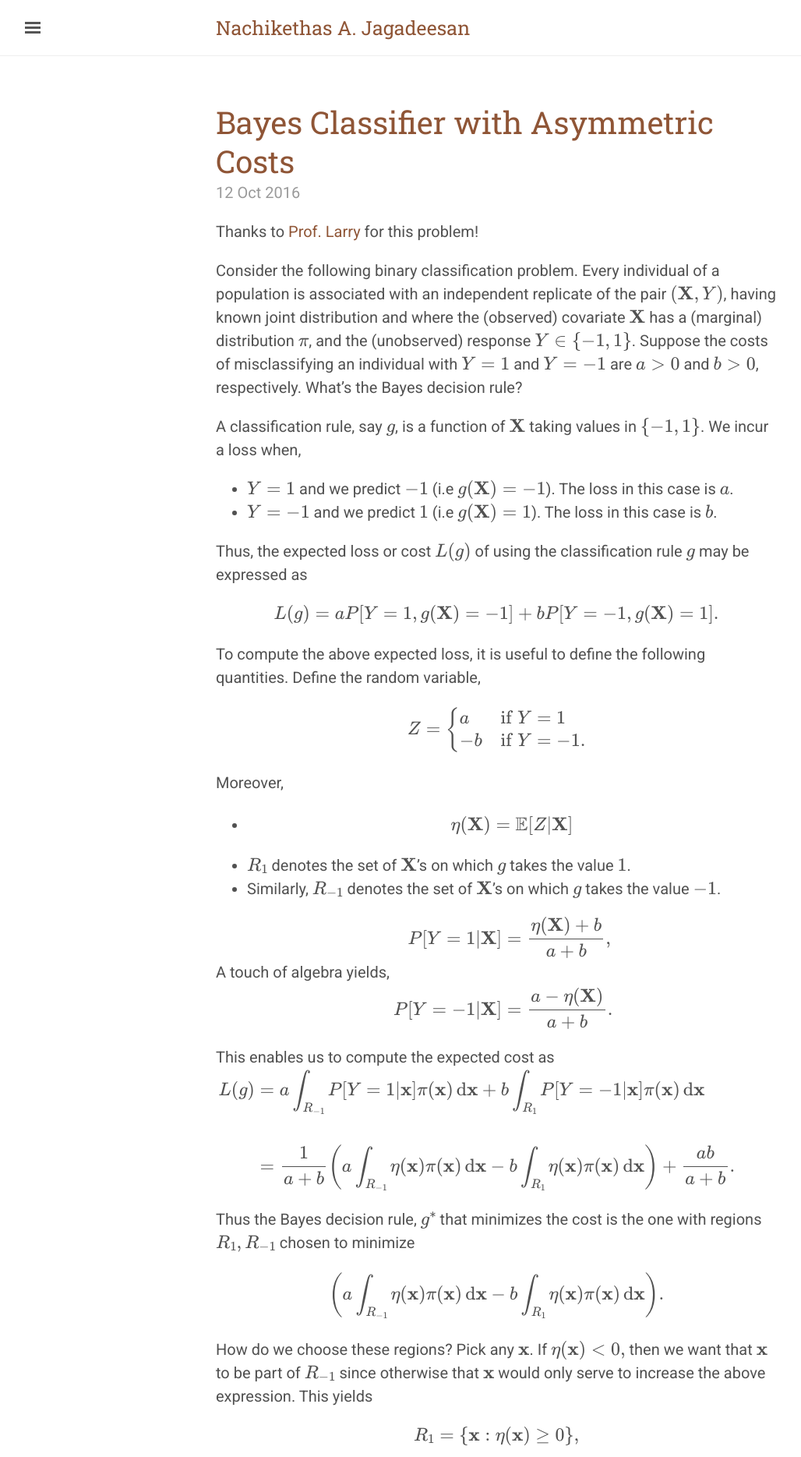
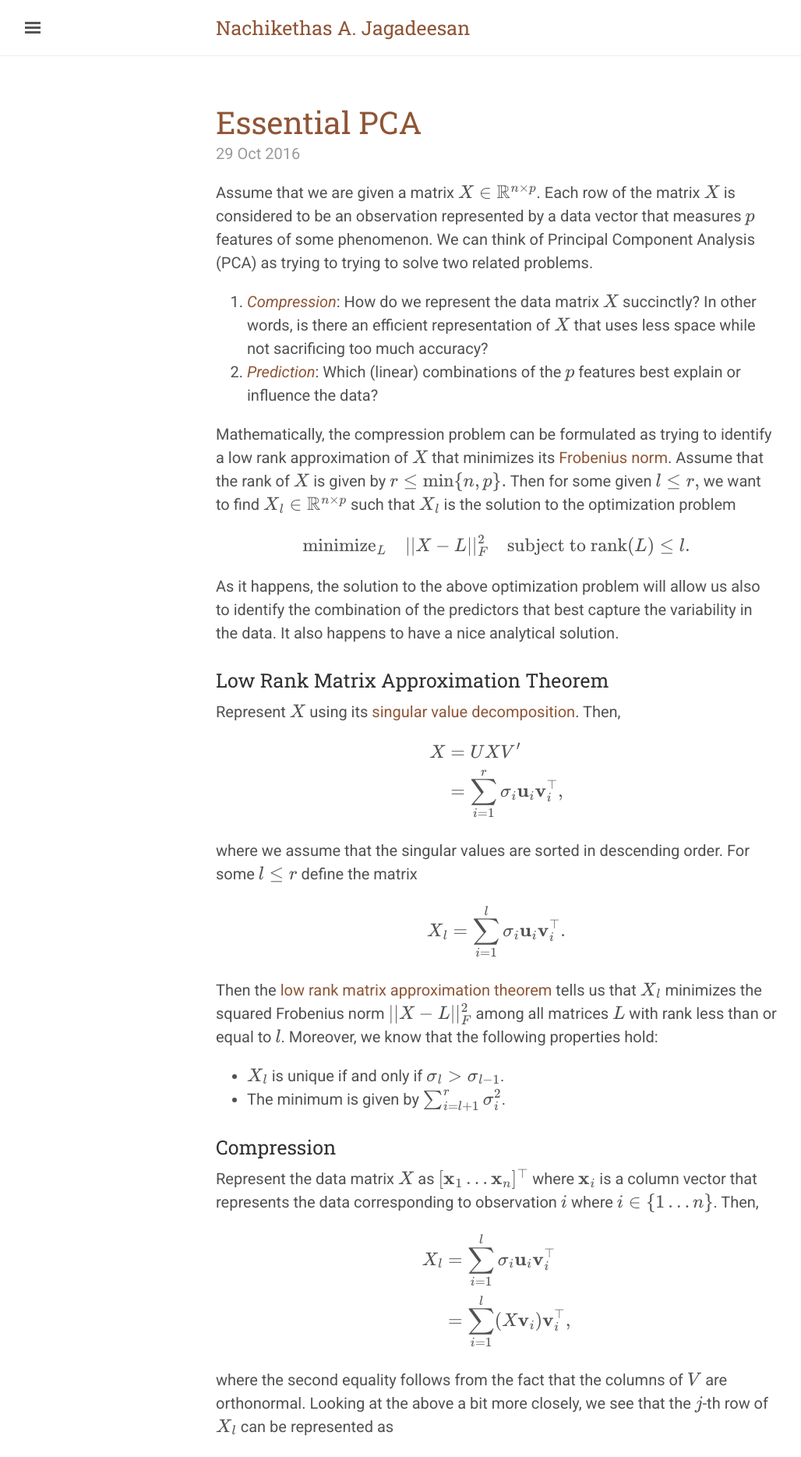
Before and after one commit to nachikethas/nachikethas.github.io, a Jekyll site: the page built from index.html, in a window 1280 px wide. Shown: the top 1869 px of the page at 78% size, without its empty margins (3-1031 px from the left). Built offline with Jekyll 4.4.1, drawn with Linux system fonts in a browser that asks for light colours; some web fonts are replaced; formulas are drawn with MathJax 3; the list of posts is cut into pages by our own code; some of the changed text lies outside the part shown.

Commit message:
Post on PCA and a new About page

```diff
--- a/_config.yml
+++ b/_config.yml
@@ -11,7 +11,7 @@ author:
   linkedin:          https://www.linkedin.com/in/nachikethasaj
   github:            https://github.com/nachikethas
   scholar:           https://scholar.google.com/citations?user=ls-7rRMAAAAJ
-  #email:            foo@bar.com
+  email:             nanantha [at] usc.edu
 
 urls:
     usc:             http://www.usc.edu/
--- a/_includes/sidebar.html
+++ b/_includes/sidebar.html
@@ -43,6 +43,7 @@
     <a href="{{ site.author.scholar }}"><i class="fa fa-google fa-2x"></i></a>
     <a href="{{ site.author.twitter }}"><i class="fa fa-twitter fa-2x"></i></a>
     <a href="{{ site.author.linkedin }}"><i class="fa fa-linkedin fa-2x"></i></a>
+    <a href="mailto:{{ site.author.email }}"><i class="fa fa-envelope fa-2x"></i></a>
     </p>
     <p>
       &copy; {{ site.time | date: '%Y' }}. All rights reserved.
--- /dev/null
+++ b/_posts/2016-10-29-essential-pca.md
@@ -0,0 +1,140 @@
+---
+layout: post
+title: Essential PCA
+date: 2016-10-29
+tags: [statistics, learning, algorithms]
+---
+
+Assume that we are given a matrix $$X \in \mathbb{R}^{n \times p}$$.
+Each row of the matrix $$X$$ is considered to be an observation
+represented by a data vector that measures $$p$$ features of some
+phenomenon. We can think of Principal Component Analysis (PCA) as trying
+to trying to solve two related problems.
+
+1. [*Compression*](#compression): How do we represent the data matrix $$X$$
+   succinctly? In other words, is there an efficient representation of
+   $$X$$ that uses less space while not sacrificing too much accuracy?
+2. [*Prediction*](#prediction): Which (linear) combinations of the $$p$$
+   features best explain or influence the data?
+
+Mathematically, the compression problem can be formulated as trying to
+identify a low rank approximation of $$X$$ that minimizes its [Frobenius
+norm](https://en.wikipedia.org/wiki/Matrix_norm#Frobenius_norm). Assume
+that the rank of $$X$$ is given by $$r \le \min\{n, p\}.$$ Then for some
+given $$l \le r,$$ we want to find $$X_l \in \mathbb{R}^{n \times p}$$
+such that $$X_l$$ is the solution to the optimization problem
+
+$$
+\text{minimize}_L \quad || X - L ||_F^2 \quad \text{subject to rank}(L)\le l.
+$$
+
+As it happens, the solution to the above optimization problem will allow
+us also to identify the combination of the predictors that best capture
+the variability in the data. It also
+happens to have a nice analytical solution.
+
+### Low Rank Matrix Approximation Theorem
+Represent $$X$$ using its [singular value
+decomposition](https://en.wikipedia.org/wiki/Singular_value_decomposition). Then,
+
+$$
+\begin{align}
+X &= UXV' \\
+  &= \sum_{i=1}^r \sigma_i \mathbf{u}_i \mathbf{v}_i^\top,
+\end{align}
+$$
+
+where we assume that the singular values are sorted in descending
+order. For some $$ l \le r $$ define the matrix
+
+$$
+X_l = \sum_{i=1}^l \sigma_i \mathbf{u}_i \mathbf{v}_i^\top.
+$$
+
+Then the [low rank matrix approximation
+theorem](http://link.springer.com/article/10.1007%2FBF02288367) tells us
+that $$ X_l $$ minimizes the squared Frobenius norm $$ || X - L ||_F^2
+$$ among all matrices $$L$$ with rank less than or equal to $$l$$.
+Moreover, we know that the following properties hold:
+* $$X_l$$ is unique if and only if $$\sigma_l > \sigma_{l-1}$$.
+* The minimum is given by $$\sum_{i = l+1}^r \sigma_i^2$$.
+
+### Compression {#compression}
+
+Represent the data matrix $$X$$ as $$[\mathbf{x}_1 \dots
+\mathbf{x}_n]^\top$$ where $$\mathbf{x}_i$$ is a column vector that
+represents the data corresponding to observation $$i$$ where $$i \in
+\{1\dots n\}$$. Then,
+
+$$
+\begin{align}
+X_l &= \sum_{i=1}^l \sigma_i \mathbf{u}_i \mathbf{v}_i^\top\\
+    &= \sum_{i=1}^l (X\mathbf{v}_i)\mathbf{v}_i^\top,
+\end{align}
+$$
+
+where the second equality follows from the fact that the columns of
+$$V$$ are orthonormal. Looking at the above a bit more closely, we see
+that the $$j$$-th row of $$X_l$$ can be represented as
+
+$$
+(\mathbf{x}_j^l)^\top = \sum_{i=1}^l (\mathbf{x}_j^\top\mathbf{v}_i)\mathbf{v}_i^\top.
+$$
+
+The above equation gives us precisely the lower dimensional
+representation of the observation $$j$$. In fact, the above equation
+represents the observation $$j$$ as the sum of its projections along the
+basis vectors $$\{\mathbf{v}_i : i \in 1\dots l\}$$, which can be
+interpreted as the reduced set of features that we use for representing
+our observations. In short, we represent each observation by its
+projection onto the subspace spanned by the basis vectors
+$$\{\mathbf{v}_i : i \in 1\dots l\}$$. Since the projections lie in a
+lower dimensional subspace ($$l \le r$$), we obtain a compressed representation of the
+original data.
+
+### Prediction {#prediction}
+
+At the outset we stated that PCA identifies the (linear)
+combinations of features that best explain or influence the data. Let's
+make this notion slightly more precise. Consider a random vector
+$$\mathbf{X}$$ with mean zero that takes values in $$\mathbb{R}^p$$
+according to some unknown distribution $$\mathbb{P}$$. Assume that the
+covariance matrix of $$\mathbf{X}$$ exists and is given by
+$$\mathrm{E}[\mathbf{X}^\top\mathbf{X}] = \Sigma$$. Think of each data
+vector $$\mathbf{x}_j$$ as a realization of $$\mathbf{X}$$ that we get
+to observe. We have $$n$$ such data vectors which constitutes our data
+matrix $$X$$.
+
+Identifying the direction along which $$\mathbf{X}$$ varies the most can
+be formulated as identifying the vector $$\mathbf{b} \in \mathbb{R}^p$$
+that maximizes $$\mathrm{Var}(\mathbf{b}^\top \mathbf{X})$$. This
+can be written down as the optimization problem,
+
+$$
+\max_{||\mathbf{b}||_2 = 1} \mathrm{Var}(\mathbf{b}^\top \mathbf{X}) =
+\max_{||\mathbf{b}||_2 = 1} \mathbf{b}^\top \Sigma \mathbf{b}.
+$$
+
+The [Rayleigh-Ritz
+Theorem](http://www.cis.upenn.edu/~cis515/cis515-15-spectral-clust-appA.pdf)
+tells us that the maximum value of the above optimization is
+the largest eigenvalue, say $$\lambda_r$$, of the covariance matrix $$
+\Sigma $$. This value is obtained when $$\mathbf{b}$$ is the
+normalized eigenvector, say $$\mathbf{v}_r$$, corresponding to the
+largest eigenvalue. Indeed, we can obtain the second largest eigenvalue
+by adding the constraint that $$\mathbf{b}$$ should be perpendicular to
+$$\mathbf{v}_r$$. We can obtain the other eigenvalues and eigenvectors
+in a similar fashion.
+
+In the singular value decomposition of $$X$$, the column vectors of
+$$V$$ correspond to the eigenvectors of $$X^\top X$$, which is an
+approximation of $$\Sigma$$ scaled by $$n$$. In fact, by [the law of
+large numbers](https://en.wikipedia.org/wiki/Law_of_large_numbers),
+
+$$
+\lim_{n \to \infty} \frac{1}{n} \left(X^\top X\right) = \Sigma.
+$$
+
+Thus the $$l$$ directions that
+PCA chooses are precisely the directions along which the data is most
+variable.
--- a/_sass/main.scss
+++ b/_sass/main.scss
@@ -27,7 +27,7 @@ ul.posts li span {
 /*****************************************************************************/
 .sidebar .social-icons a {
     /*color: rgba(255, 255, 255, 0.6);*/
-    padding-right: 1.50em;
+    padding-right: 0.75em;
 }
 
 /*****************************************************************************/
--- /dev/null
+++ b/about.md
@@ -0,0 +1,61 @@
+---
+layout: page
+title: About
+---
+
+## Research
+I am broadly interested in statistics and networking. My current
+research investigates the location estimation problem for indoor
+wireless devices from an optimization perspective.
+
+## Publications
+
+* _A Unifying Bayesian Optimization Framework for Radio Frequency
+  Localization_. Nachikethas A. Jagadeesan and Bhaskar Krishnamachari.
+  In preparation.
+
+* _Software-Defined Networking Paradigms in Wireless Networks: A
+  Survey_. Nachikethas A. Jagadeesan and Bhaskar Krishnamachari. In ACM
+  Computing Surveys (CSUR): Volume 47 Issue 2, January 2015. ([pdf]({{
+  site.baseurl }}/assets/papers/wirelessSDN.pdf))
+
+* _A Secure Computation Framework for SDNs_. Nachikethas A. Jagadeesan,
+  Ranjan Pal, Kaushik Nadikuditi, Yan Huang, Minlan Yu, and Elaine Shi.
+  In ACM SIGCOMM Workshop on Hot Topics in Software Defined Networking
+  (HotSDN), 2014. ([pdf]({{ site.baseurl
+  }}/assets/papers/hotsdn14-secure.pdf))
+
+## Education
+
+* PhD Electrical Engineering, Fall 2017 (Expected)
+  Advisor: Prof. [Bhaskar
+  Krishnamachari](http://ceng.usc.edu/~bkrishna/)
+  [University of Southern California](http://www.usc.edu/).
+
+* MS Statistics, May 2017 (Expected)
+  University of Southern California.
+
+* MS Electrical Engineering, May 2015
+  University of Southern California.
+
+* B.Tech Engineering Physics, July 2011
+  [Indian Institute of Technology Madras](https://www.iitm.ac.in/).
+
+## Professional Activities
+Reviewer for
+
+* IEEE Transactions on Communications
+* IEEE Transactions on Mobile Computing.
+
+## Teaching
+Teaching Assistant for
+
+* EE 450: Introduction to Computer Networks
+  Fall 2016, Spring 2016, Fall 2015
+
+* EE 555: Broadband Network Architectures
+  Spring 2015, Spring 2014
+
+* [EE 597](http://anrg.usc.edu/~ee597/):
+  Wireless Networks
+  Fall 2014, Fall 2013
```
Also changed, not shown: publications.md (deleted, +0 -19 lines).
